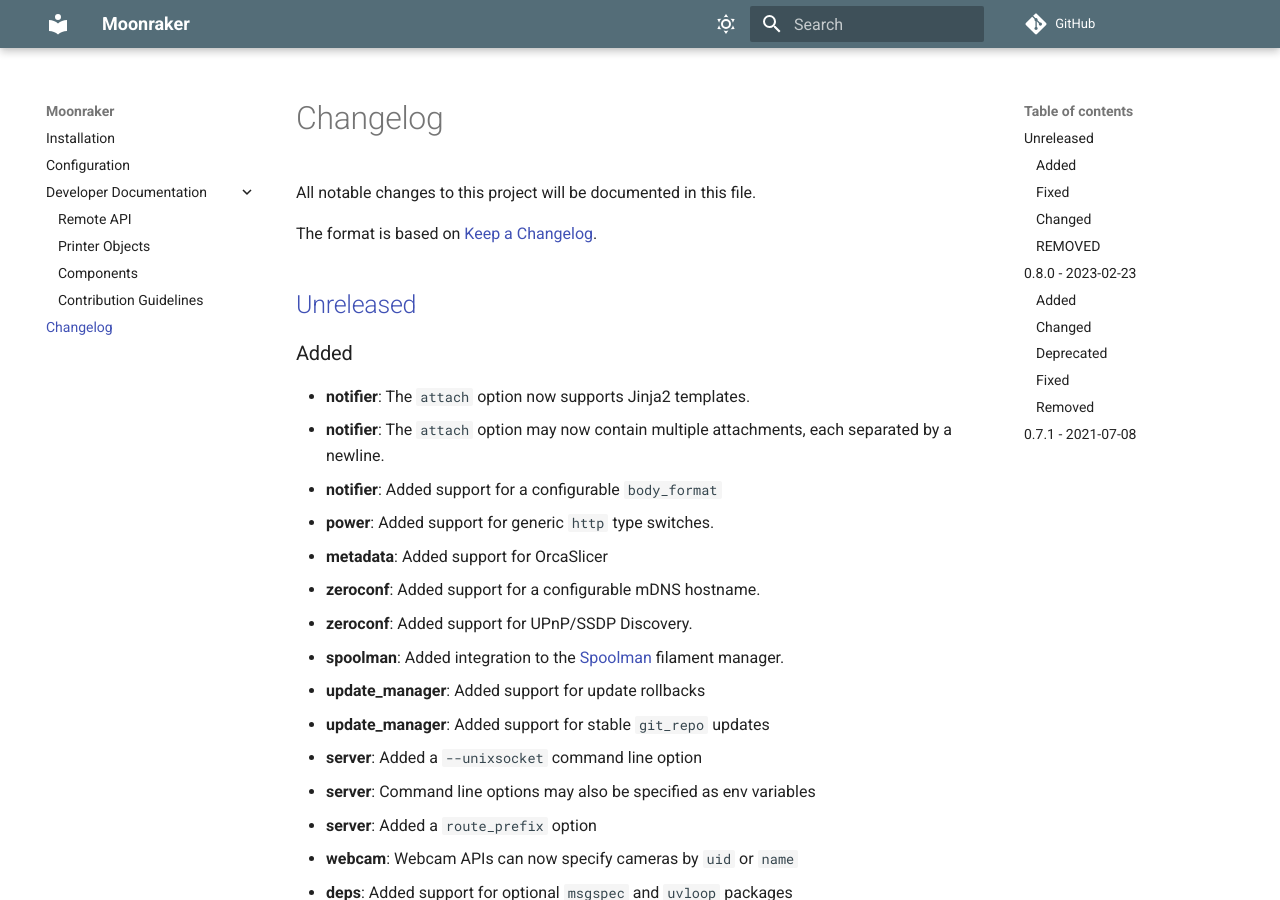
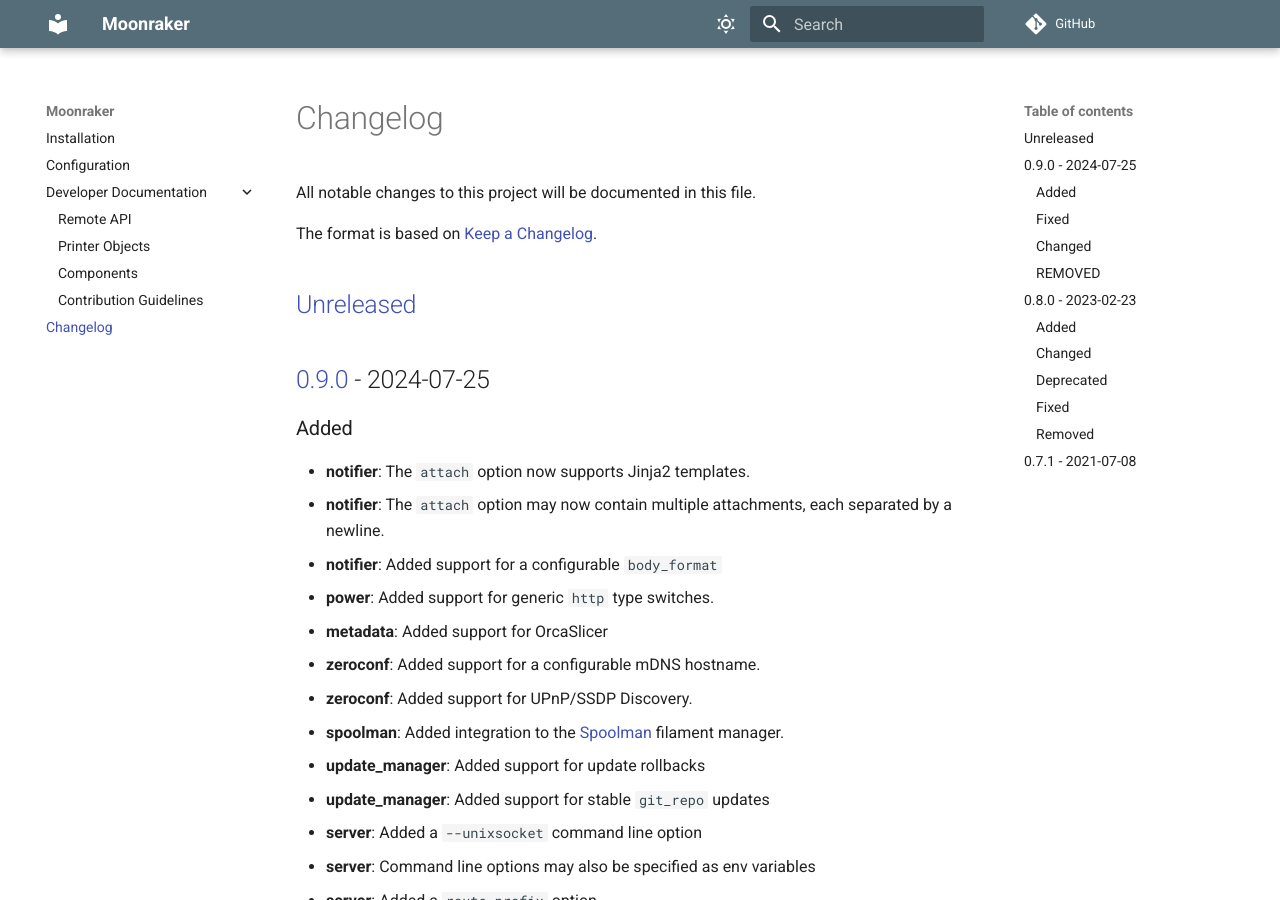
Before and after one commit to Arksine/moonraker, an MkDocs documentation site: the page built from docs/changelog.md, in a window 1280 px wide and 900 px high. Built offline with MkDocs 1.6.1 and Material for MkDocs 9.7.7, drawn with Linux system fonts in a browser that asks for light colours; comment, search, counter and statistics services are not loaded.

Commit message:
release: bump version to v0.9.0
Signed-off-by:  Eric Callahan <arksine.code@gmail.com>

```diff
--- a/docs/changelog.md
+++ b/docs/changelog.md
@@ -5,6 +5,8 @@ All notable changes to this project will be documented in this file.
 The format is based on [Keep a Changelog].
 
 ## [Unreleased]
+
+## [0.9.0] - 2024-07-25
 
 ### Added
 - **notifier**: The `attach` option now supports Jinja2 templates.
@@ -182,6 +184,7 @@ The format is based on [Keep a Changelog].
 [api_changes.md]: api_changes.md
 
 <!-- Versions -->
-[unreleased]: https://github.com/Arksine/moonraker/compare/v0.8.0...HEAD
+[unreleased]: https://github.com/Arksine/moonraker/compare/v0.9.0...HEAD
+[0.9.0]: https://github.com/Arksine/moonraker/compare/v0.8.0...v0.9.0
 [0.8.0]: https://github.com/Arksine/moonraker/compare/v0.7.1...v0.8.0
 [0.7.1]: https://github.com/Arksine/moonraker/releases/tag/v0.7.1
```
